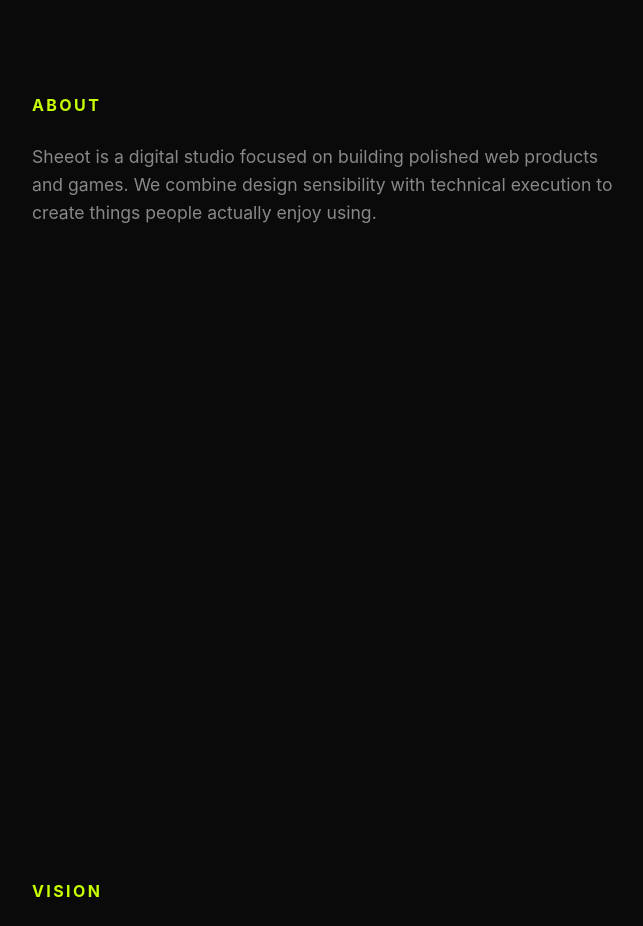
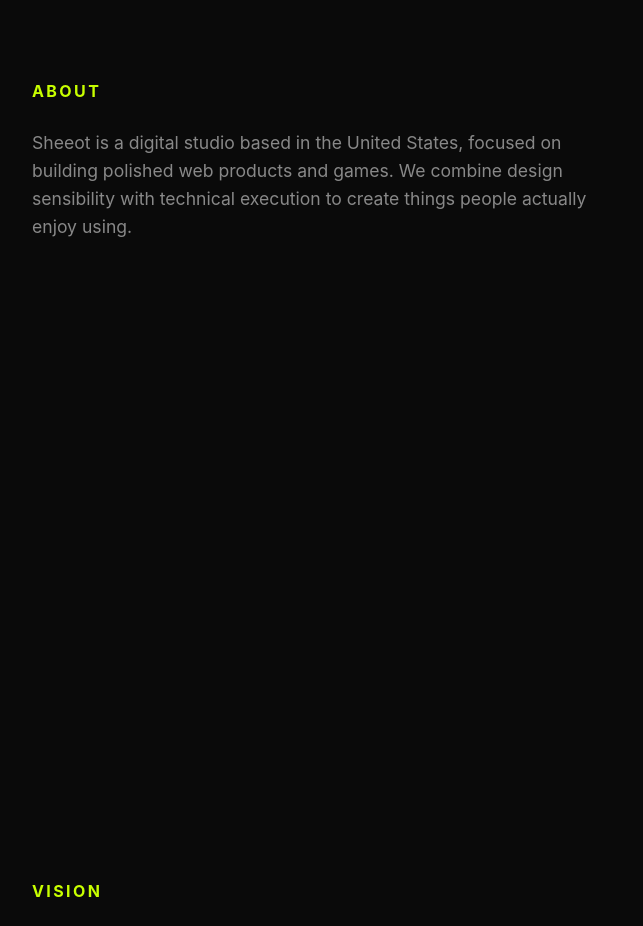
Before and after one commit to sheeot-studio/landing, a plain HTML site: page index.html in a window 1280 px wide. Shown: the part 1040-1966 px from the top of the page, without its empty margins (240-883 px from the left). Drawn offline with Linux system fonts and the light colour scheme.

Commit message:
add location as US

```diff
--- a/index.html
+++ b/index.html
@@ -234,7 +234,7 @@
 
   <section id="about">
     <h2>About</h2>
-    <p>Sheeot is a digital studio focused on building polished web products and games. We combine design sensibility with technical execution to create things people actually enjoy using.</p>
+    <p>Sheeot is a digital studio based in the United States, focused on building polished web products and games. We combine design sensibility with technical execution to create things people actually enjoy using.</p>
   </section>
 
   <section id="vision">
```
